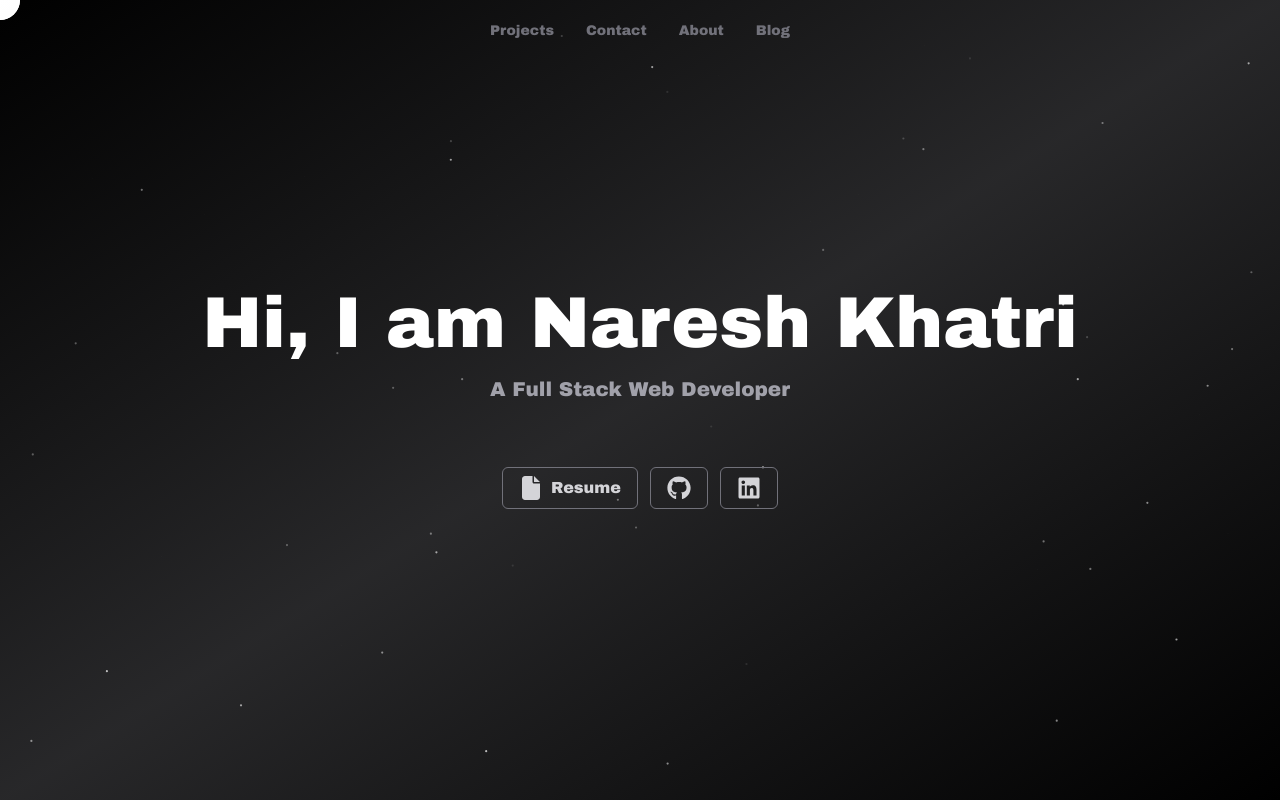
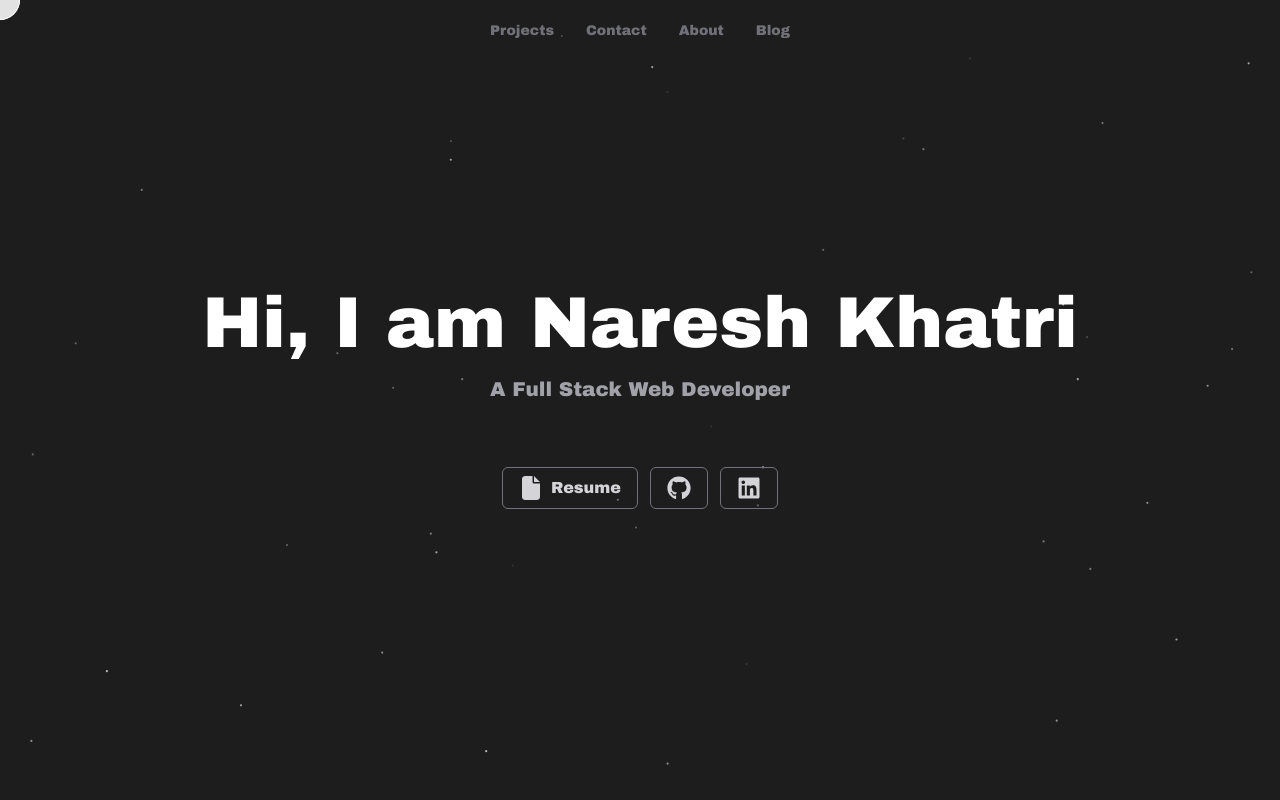
Before and after one commit to Adityakumar747/portfolio, a Next.js app: page / in a window 1280 px wide. Built offline with nearby package versions, Linux system fonts and the light colour scheme.

Commit message:
feat: :bug: remove bg gradiant from layout

```diff
--- a/src/app/layout.tsx
+++ b/src/app/layout.tsx
@@ -35,13 +35,12 @@ export default function RootLayout({
       <body
         className={`${
           process.env.NODE_ENV === "development" ? "debug-screens" : undefined
-        }
-         bg-gradient-to-tl from-black via-zinc-600/20 to-black`}
+        } overflow-x-hidden`}
       >
         <Header />
         <ElasticCursor />
         <Particles
-          className="absolute inset-0 -z-10 animate-fade-in"
+          className="fixed inset-0 -z-10 animate-fade-in"
           quantity={100}
         />
         <main style={{ marginTop: "60px", height: "calc(100dvh - 60px)" }}>
```
